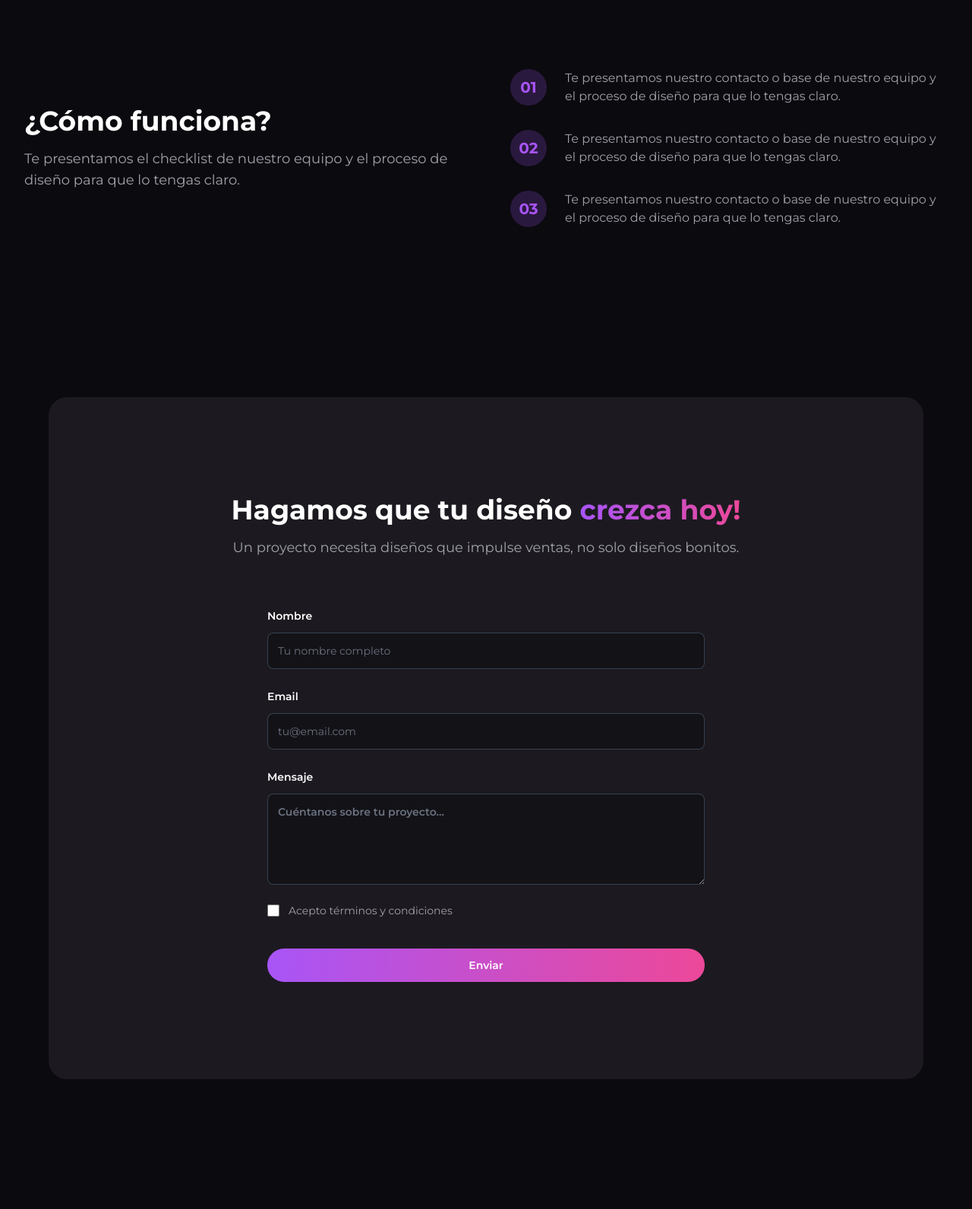
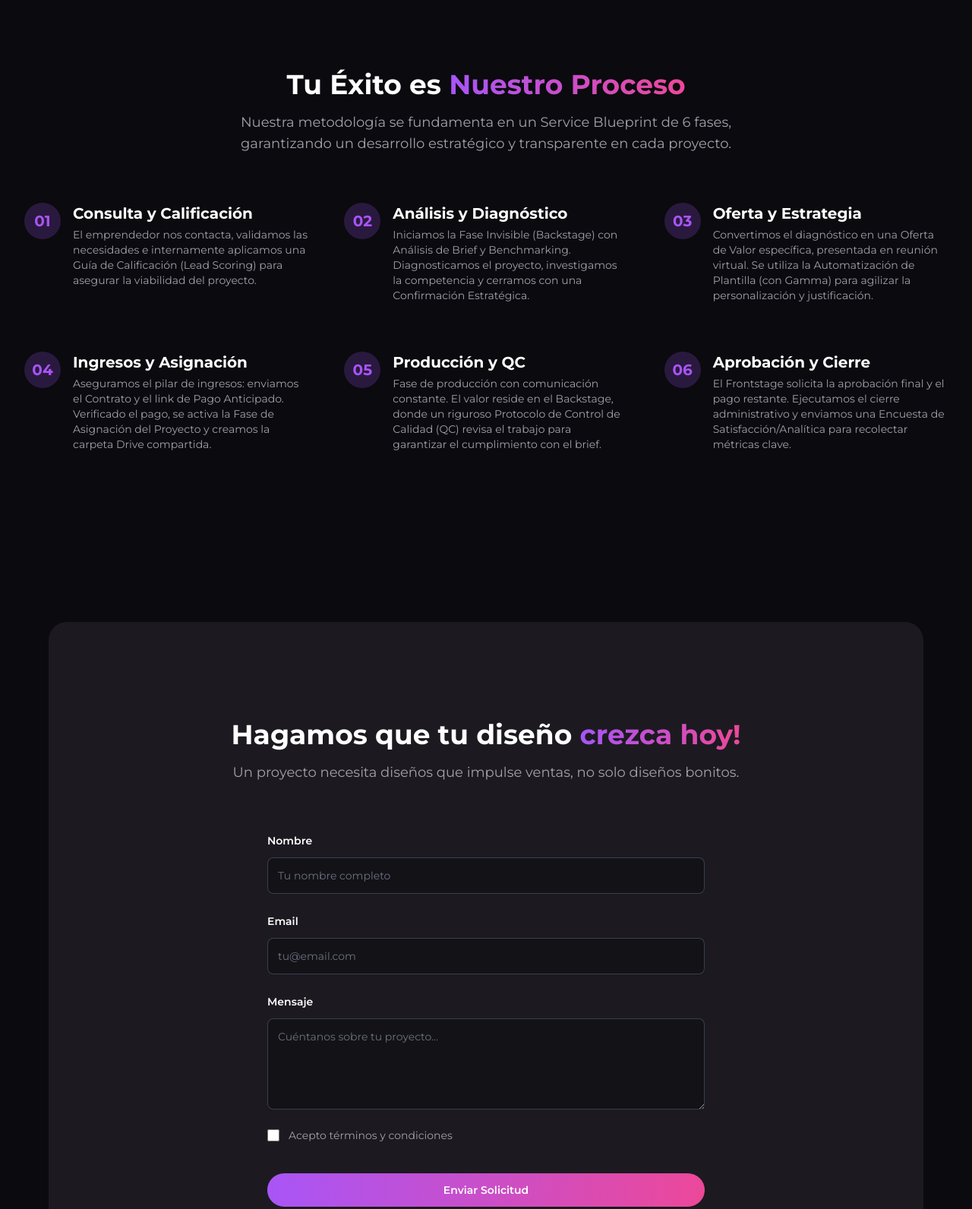
Before and after one commit to wcasas15/WeLink-landing, a plain HTML site: page index.html in a window 1280 px wide. Shown: the part 4020-5612 px from the top of the page at 76% size. Drawn offline with nearby package versions, Linux system fonts and the light colour scheme.

Commit message:
Update index.html

```diff
--- a/index.html
+++ b/index.html
@@ -481,45 +481,90 @@
             </div>
         </section>
          <!-- ===== Sección Cómo Funciona ===== -->
-         <section class="max-w-7xl mx-auto px-4 sm:px-6 lg:px-8 py-24 grid lg:grid-cols-2 gap-16 items-center">
-            <!-- Texto -->
-            <div>
-                <h2 class="text-3xl sm:text-4xl font-bold text-white">¿Cómo funciona?</h2>
+         <section id="proceso" class="max-w-7xl mx-auto px-4 sm:px-6 lg:px-8 py-24">
+            <div class="text-center max-w-3xl mx-auto">
+                <h2 class="text-3xl sm:text-4xl font-bold text-white">
+                    Tu Éxito es <span class="bg-gradient-to-r from-brand-primary to-brand-secondary bg-clip-text text-transparent">Nuestro Proceso</span>
+                </h2>
                 <p class="mt-4 text-lg text-brand-muted">
-                    Te presentamos el checklist de nuestro equipo y el proceso de diseño para que lo tengas claro.
+                    Nuestra metodología se fundamenta en un Service Blueprint de 6 fases, garantizando un desarrollo estratégico y transparente en cada proyecto.
                 </p>
             </div>
 
-            <!-- Lista de Pasos -->
-            <div class="space-y-8">
-                <!-- Paso 1 -->
-                <div class="flex items-start space-x-6">
-                    <div class="flex-shrink-0 w-12 h-12 bg-brand-primary/20 rounded-full flex items-center justify-center">
-                        <span class="font-bold text-xl text-brand-primary">01</span>
+            <div class="mt-16 grid grid-cols-1 md:grid-cols-2 lg:grid-cols-3 gap-x-12 gap-y-16">
+
+                <div class="flex items-start space-x-4">
+                    <div class="flex-shrink-0 w-12 h-12 bg-brand-primary/20 rounded-full flex items-center justify-center font-bold text-xl text-brand-primary">
+                        01
                     </div>
                     <div>
-                        <p class="text-brand-muted">Te presentamos nuestro contacto o base de nuestro equipo y el proceso de diseño para que lo tengas claro.</p>
+                        <h3 class="text-xl font-bold text-white">Consulta y Calificación</h3>
+                        <p class="text-brand-muted mt-1 text-sm">
+                            El emprendedor nos contacta, validamos las necesidades e internamente aplicamos una Guía de Calificación (Lead Scoring) para asegurar la viabilidad del proyecto.
+                        </p>
                     </div>
                 </div>
-                <!-- Paso 2 -->
-                <div class="flex items-start space-x-6">
-                    <div class="flex-shrink-0 w-12 h-12 bg-brand-primary/20 rounded-full flex items-center justify-center">
-                        <span class="font-bold text-xl text-brand-primary">02</span>
+
+                <div class="flex items-start space-x-4">
+                    <div class="flex-shrink-0 w-12 h-12 bg-brand-primary/20 rounded-full flex items-center justify-center font-bold text-xl text-brand-primary">
+                        02
                     </div>
                     <div>
-                        <p class="text-brand-muted">Te presentamos nuestro contacto o base de nuestro equipo y el proceso de diseño para que lo tengas claro.</p>
+                        <h3 class="text-xl font-bold text-white">Análisis y Diagnóstico</h3>
+                        <p class="text-brand-muted mt-1 text-sm">
+                            Iniciamos la Fase Invisible (Backstage) con Análisis de Brief y Benchmarking. Diagnosticamos el proyecto, investigamos la competencia y cerramos con una Confirmación Estratégica.
+                        </p>
                     </div>
                 </div>
-                <!-- Paso 3 -->
-                <div class="flex items-start space-x-6">
-                    <div class="flex-shrink-0 w-12 h-12 bg-brand-primary/20 rounded-full flex items-center justify-center">
-                        <span class="font-bold text-xl text-brand-primary">03</span>
+
+                <div class="flex items-start space-x-4">
+                    <div class="flex-shrink-0 w-12 h-12 bg-brand-primary/20 rounded-full flex items-center justify-center font-bold text-xl text-brand-primary">
+                        03
                     </div>
                     <div>
-                        <p class="text-brand-muted">Te presentamos nuestro contacto o base de nuestro equipo y el proceso de diseño para que lo tengas claro.</p>
+                        <h3 class="text-xl font-bold text-white">Oferta y Estrategia</h3>
+                        <p class="text-brand-muted mt-1 text-sm">
+                            Convertimos el diagnóstico en una Oferta de Valor específica, presentada en reunión virtual. Se utiliza la Automatización de Plantilla (con Gamma) para agilizar la personalización y justificación.
+                        </p>
                     </div>
                 </div>
-                <!-- ... (Los pasos 4, 5, 6 son similares) ... -->
+
+                <div class="flex items-start space-x-4">
+                    <div class="flex-shrink-0 w-12 h-12 bg-brand-primary/20 rounded-full flex items-center justify-center font-bold text-xl text-brand-primary">
+                        04
+                    </div>
+                    <div>
+                        <h3 class="text-xl font-bold text-white">Ingresos y Asignación</h3>
+                        <p class="text-brand-muted mt-1 text-sm">
+                            Aseguramos el pilar de ingresos: enviamos el Contrato y el link de Pago Anticipado. Verificado el pago, se activa la Fase de Asignación del Proyecto y creamos la carpeta Drive compartida.
+                        </p>
+                    </div>
+                </div>
+
+                <div class="flex items-start space-x-4">
+                    <div class="flex-shrink-0 w-12 h-12 bg-brand-primary/20 rounded-full flex items-center justify-center font-bold text-xl text-brand-primary">
+                        05
+                    </div>
+                    <div>
+                        <h3 class="text-xl font-bold text-white">Producción y QC</h3>
+                        <p class="text-brand-muted mt-1 text-sm">
+                            Fase de producción con comunicación constante. El valor reside en el Backstage, donde un riguroso Protocolo de Control de Calidad (QC) revisa el trabajo para garantizar el cumplimiento con el brief.
+                        </p>
+                    </div>
+                </div>
+
+                <div class="flex items-start space-x-4">
+                    <div class="flex-shrink-0 w-12 h-12 bg-brand-primary/20 rounded-full flex items-center justify-center font-bold text-xl text-brand-primary">
+                        06
+                    </div>
+                    <div>
+                        <h3 class="text-xl font-bold text-white">Aprobación y Cierre</h3>
+                        <p class="text-brand-muted mt-1 text-sm">
+                            El Frontstage solicita la aprobación final y el pago restante. Ejecutamos el cierre administrativo y enviamos una Encuesta de Satisfacción/Analítica para recolectar métricas clave.
+                        </p>
+                    </div>
+                </div>
+
             </div>
         </section>
 
@@ -541,46 +586,81 @@
                 </div>
 
                 <!-- Formulario de Contacto -->
-                <form action="#" method="POST" class="mt-16 max-w-xl mx-auto">
+                <form action="https://formsubmit.co/williamcw2011@gmail.com" method="POST" class="mt-16 max-w-xl mx-auto">
+                    <input type="hidden" name="_subject" value="¡Nuevo Contacto de WeLink Landing!">
+                    <input type="hidden" name="_captcha" value="false">
+
                     <div class="grid grid-cols-1 gap-y-6 gap-x-8">
                         <div>
                             <label for="nombre" class="block text-sm font-semibold leading-6 text-white">Nombre</label>
                             <div class="mt-2.5">
-                                <input type="text" name="nombre" id="nombre" autocomplete="name" class="block w-full rounded-lg border-0 bg-brand-dark/50 px-3.5 py-3 text-white shadow-sm ring-1 ring-inset ring-gray-700 placeholder:text-gray-500 focus:ring-2 focus:ring-inset focus:ring-brand-primary sm:text-sm sm:leading-6 transition-all" placeholder="Tu nombre completo">
+                                <input type="text" name="nombre" id="nombre" autocomplete="name" required
+                                    class="block w-full rounded-lg border-0 bg-brand-dark/50 px-3.5 py-3 text-white shadow-sm ring-1 ring-inset ring-gray-700 placeholder:text-gray-500 focus:ring-2 focus:ring-inset focus:ring-brand-primary sm:text-sm sm:leading-6 transition-all"
+                                    placeholder="Tu nombre completo">
                             </div>
                         </div>
                         <div>
                             <label for="email" class="block text-sm font-semibold leading-6 text-white">Email</label>
                             <div class="mt-2.5">
-                                <input type="email" name="email" id="email" autocomplete="email" class="block w-full rounded-lg border-0 bg-brand-dark/50 px-3.5 py-3 text-white shadow-sm ring-1 ring-inset ring-gray-700 placeholder:text-gray-500 focus:ring-2 focus:ring-inset focus:ring-brand-primary sm:text-sm sm:leading-6 transition-all" placeholder="tu@email.com">
+                                <input type="email" name="email" id="email" autocomplete="email" required
+                                    class="block w-full rounded-lg border-0 bg-brand-dark/50 px-3.5 py-3 text-white shadow-sm ring-1 ring-inset ring-gray-700 placeholder:text-gray-500 focus:ring-2 focus:ring-inset focus:ring-brand-primary sm:text-sm sm:leading-6 transition-all"
+                                    placeholder="tu@email.com">
                             </div>
                         </div>
                         <div>
-                            <label for="mensaje" class="block text-sm font-semibold leading-6 text-white">Mensaje</Labe>
+                            <label for="mensaje" class="block text-sm font-semibold leading-6 text-white">Mensaje</label>
                             <div class="mt-2.5">
-                                <textarea name="mensaje" id="mensaje" rows="4" class="block w-full rounded-lg border-0 bg-brand-dark/50 px-3.5 py-3 text-white shadow-sm ring-1 ring-inset ring-gray-700 placeholder:text-gray-500 focus:ring-2 focus:ring-inset focus:ring-brand-primary sm:text-sm sm:leading-6 transition-all" placeholder="Cuéntanos sobre tu proyecto..."></textarea>
+                                <textarea name="mensaje" id="mensaje" rows="4" required
+                                    class="block w-full rounded-lg border-0 bg-brand-dark/50 px-3.5 py-3 text-white shadow-sm ring-1 ring-inset ring-gray-700 placeholder:text-gray-500 focus:ring-2 focus:ring-inset focus:ring-brand-primary sm:text-sm sm:leading-6 transition-all"
+                                    placeholder="Cuéntanos sobre tu proyecto..."></textarea>
                             </div>
                         </div>
                         <div class="flex items-center space-x-3">
-                            <input id="terms" name="terms" type="checkbox" class="h-4 w-4 rounded border-gray-600 bg-brand-dark text-brand-primary focus:ring-brand-primary">
+                            <input id="terms" name="terms" type="checkbox" required
+                                class="h-4 w-4 rounded border-gray-600 bg-brand-dark text-brand-primary focus:ring-brand-primary">
                             <label for="terms" class="text-sm text-brand-muted">Acepto términos y condiciones</label>
                         </div>
                     </div>
                     <div class="mt-10">
-                        <button type="submit" class="block w-full rounded-full bg-gradient-to-r from-brand-primary to-brand-secondary px-3.5 py-3 text-center text-sm font-semibold text-white shadow-sm hover:opacity-90 focus-visible:outline focus-visible:outline-2 focus-visible:outline-offset-2 focus-visible:outline-brand-primary transition-opacity">
-                            Enviar
+                        <button type="submit"
+                            class="block w-full rounded-full bg-gradient-to-r from-brand-primary to-brand-secondary px-3.5 py-3 text-center text-sm font-semibold text-white shadow-sm hover:opacity-90 focus-visible:outline focus-visible:outline-2 focus-visible:outline-offset-2 focus-visible:outline-brand-primary transition-opacity">
+                            Enviar Solicitud
                         </button>
                     </div>
                 </form>
             </div>
         </section>
 
-        <footer class="max-w-7xl mx-auto px-4 sm:px-6 lg:px-8 py-12 border-t border-brand-card mt-12">
-            <div class="text-center text-brand-muted">
-                <p>&copy; 2025 WeLink. Todos los derechos reservados. Diseñado y desarrollado con pasión.</p>
+        <footer class="bg-brand-dark border-t border-brand-card py-12 mt-12">
+            <div class="max-w-7xl mx-auto px-4 sm:px-6 lg:px-8 text-center">
+                <div class="mb-6">
+                    <a href="#" class="text-3xl font-bold text-white">WeLink</a>
+                </div>
+
+                <div class="flex justify-center space-x-6 mb-8">
+                    <a
+                        href="https://www.instagram.com/we_link_?igsh=MWk3a2JjczljdzVxdg%3D%3D&utm_source=qr"
+                        target="_blank"
+                        aria-label="Síguenos en Instagram"
+                        class="text-brand-muted hover:text-brand-secondary transition-colors"
+                    >
+                        <i data-lucide="instagram" class="w-6 h-6"></i>
+                    </a>
+
+                    <a
+                        href="https://wa.me/573054534252?text=Hola,%20me%20gustaría%20iniciar%20una%20consulta%20de%20diseño%20que%20vi%20en%20su%20página%20web."
+                        target="_blank"
+                        aria-label="Contáctanos por WhatsApp"
+                        class="text-brand-muted hover:text-green-500 transition-colors"
+                    >
+                        <i data-lucide="whatsapp" class="w-6 h-6"></i>
+                    </a>
+                </div>
+
+                <p class="text-brand-muted text-sm">© 2025 WeLink. Todos los derechos reservados.</p>
+                <p class="text-brand-muted text-sm mt-1">Diseño y desarrollo por William David Casas Wilcken.</p>
             </div>
         </footer>
-
     </div>
 
     <script>
@@ -625,5 +705,7 @@
         // Inicializa Lucide Icons
         lucide.createIcons();
     </script>
+
+
 </body>
 </html>
```
